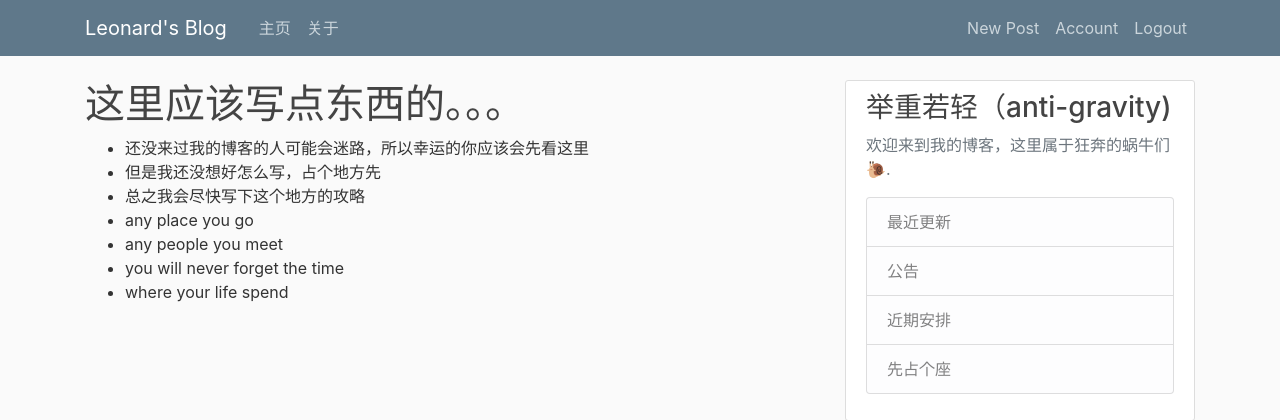
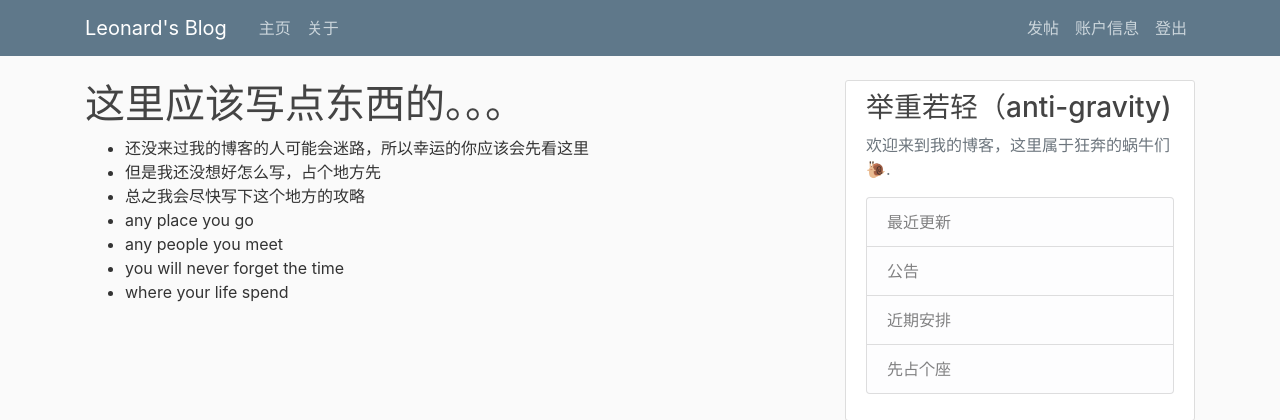
Before and after one commit to AllenThorondor/MyBlog_production, a Flask app: page /about in a window 1280 px wide. Shown: the top 420 px of the page. Run offline with Flask 2, Linux system fonts and the light colour scheme; the visitor is signed in with stand-in values (Sample User, id 1); some libraries are stand-ins or nearby versions.

Commit message:
to update layout.html

```diff
--- a/flaskblog/templates/layout.html
+++ b/flaskblog/templates/layout.html
@@ -36,12 +36,12 @@
             <!-- Navbar Right Side -->
             <div class="navbar-nav">
               {% if current_user.is_authenticated %}
-              <a class="nav-item nav-link" href="{{ url_for('users.new_post') }}">New Post</a>
-              <a class="nav-item nav-link" href="{{ url_for('users.account') }}">Account</a>
-              <a class="nav-item nav-link" href="{{ url_for('users.logout') }}">Logout</a>
+              <a class="nav-item nav-link" href="{{ url_for('users.new_post') }}">发帖</a>
+              <a class="nav-item nav-link" href="{{ url_for('users.account') }}">账户信息</a>
+              <a class="nav-item nav-link" href="{{ url_for('users.logout') }}">登出</a>
               {% else %}
-              <a class="nav-item nav-link" href="{{ url_for('users.login') }}">Login</a>
-              <a class="nav-item nav-link" href="{{ url_for('users.register') }}">Register</a>
+              <a class="nav-item nav-link" href="{{ url_for('users.login') }}">登入</a>
+              <a class="nav-item nav-link" href="{{ url_for('users.register') }}">注册</a>
               {% endif %}
             </div>
           </div>
```
Also changed, not shown: Deploy to a Linux Server mannual.md (+1 -1 lines), README.md.
